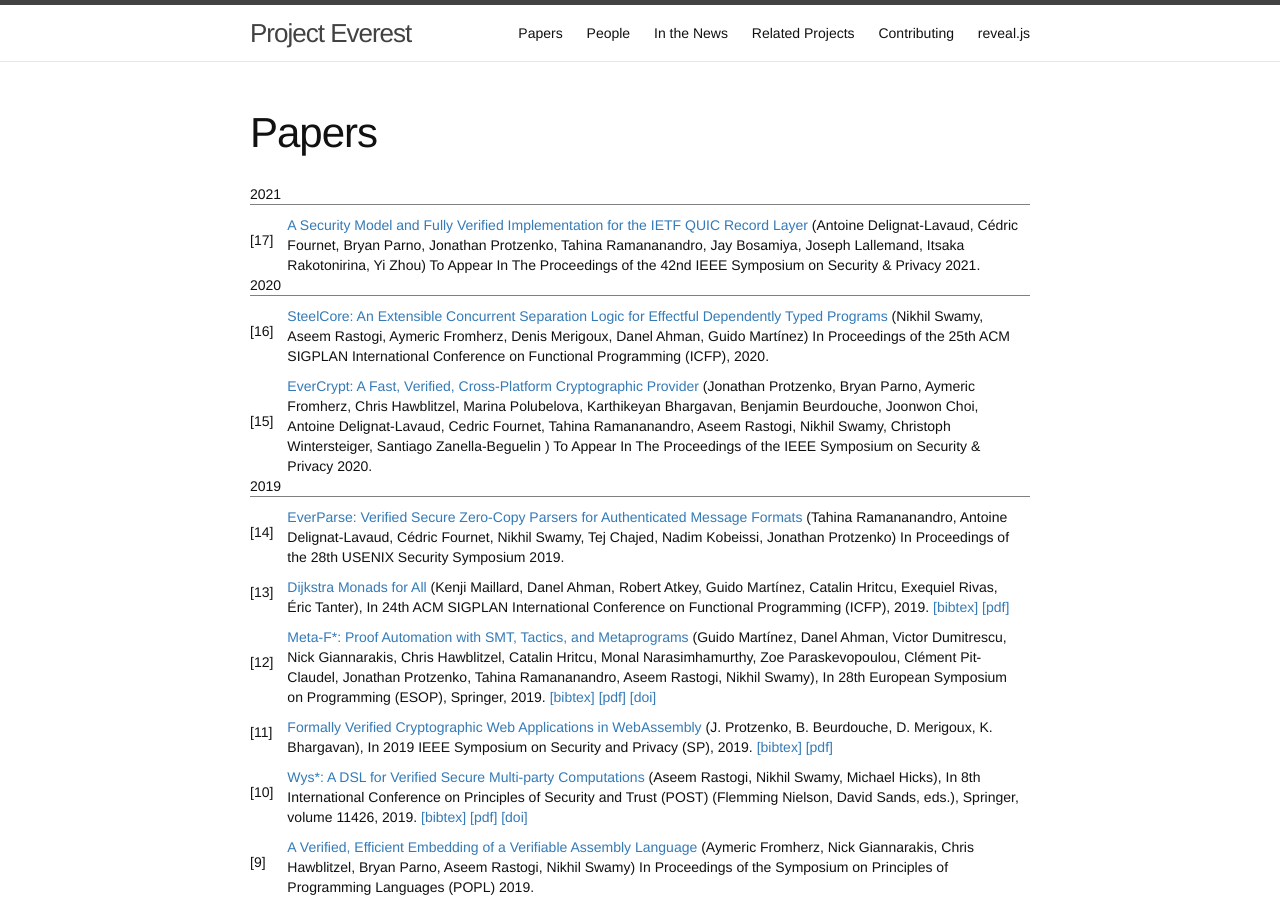
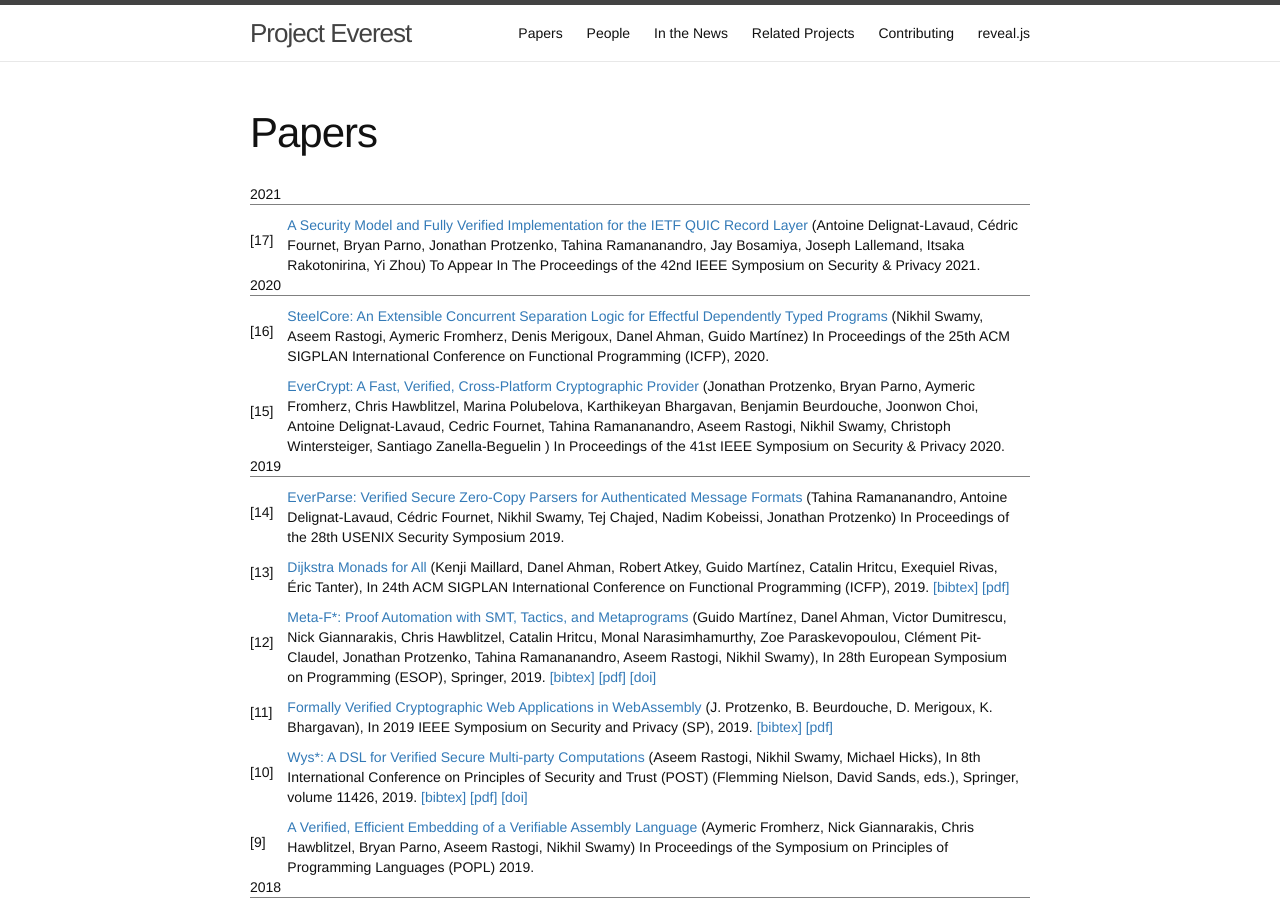
Before and after one commit to project-everest/project-everest.github.io, a Jekyll site: the page built from papers.md, in a window 1280 px wide and 900 px high. Built offline with Jekyll 4.4.1, drawn with Linux system fonts in a browser that asks for light colours.

Commit message:
EverCrypt was published

```diff
--- a/papers.md
+++ b/papers.md
@@ -72,7 +72,7 @@ permalink: /papers/
 <span itemprop="author" itemtype="http://schema.org/Person">Santiago Zanella-Beguelin</span>
 </span>)
       <span class="bibbooktitle">
-        <span itemprop="isPartOf">To Appear In The Proceedings of the IEEE Symposium on Security & Privacy</span>
+        <span itemprop="isPartOf">In Proceedings of the 41st IEEE Symposium on Security & Privacy</span>
       </span>
       <span itemprop="datePublished">2020</span>.
     </span>
```
